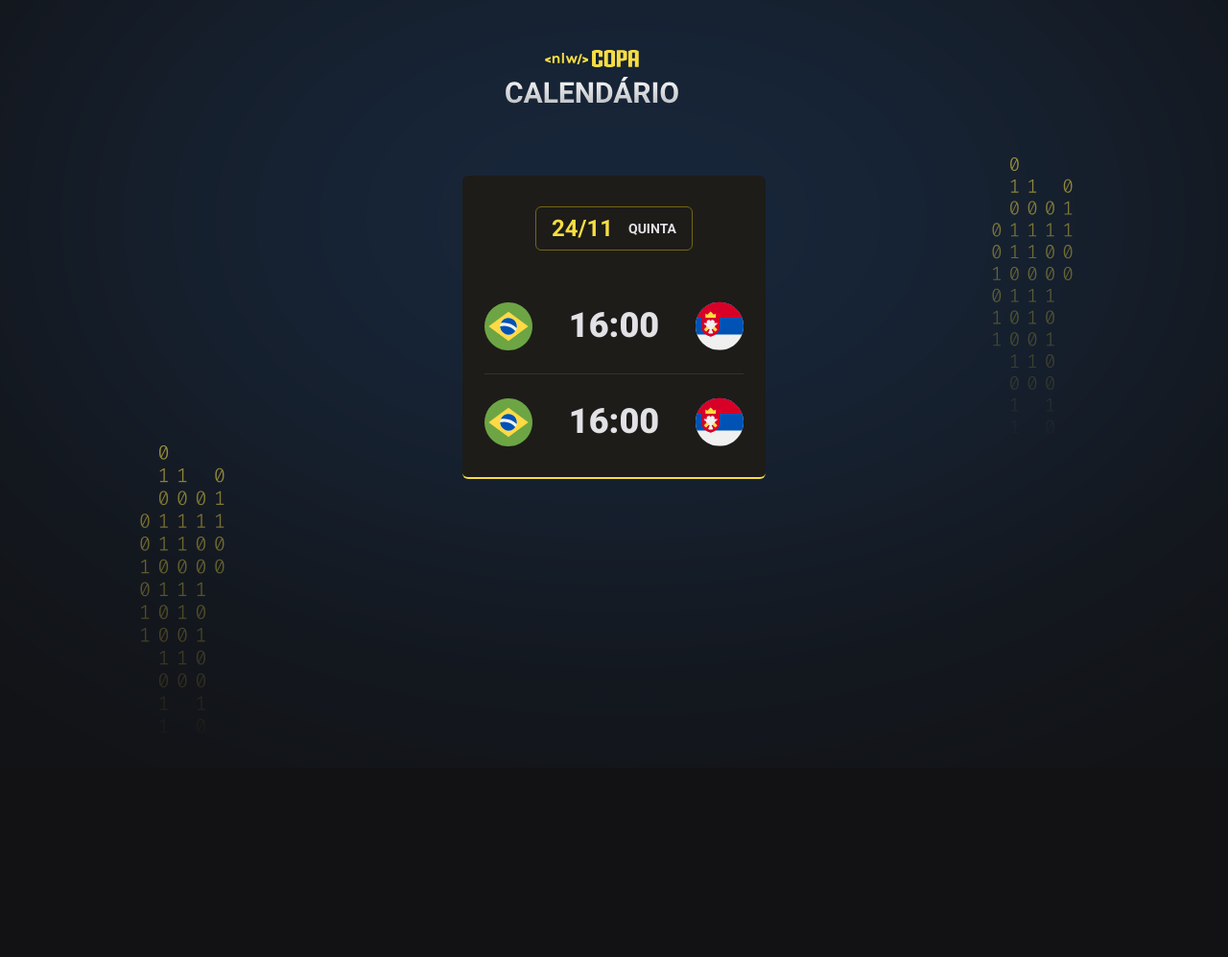
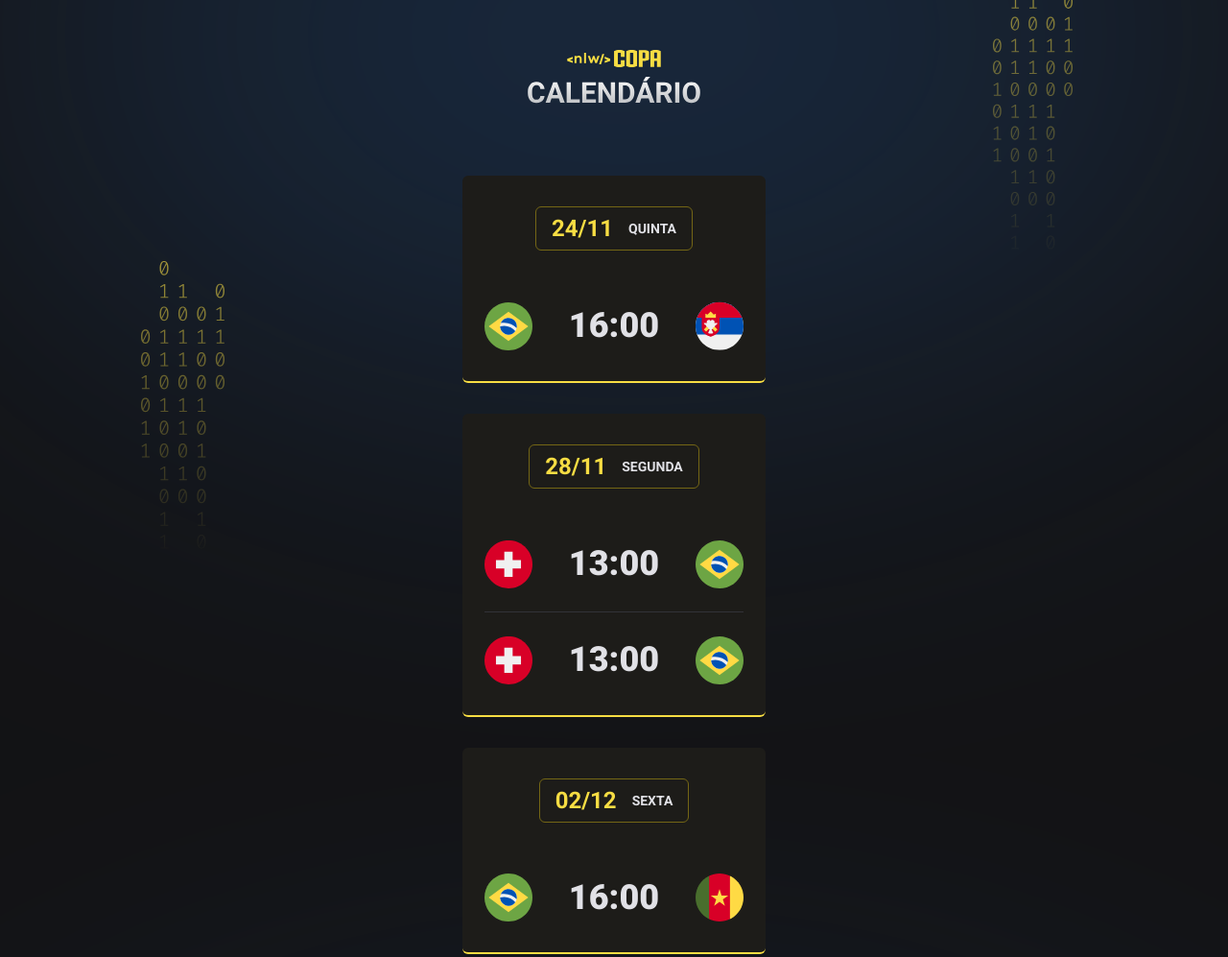
Before and after one commit to juscelinodjj/NLW-COPA, a plain HTML site: page index.html in a window 1280 px wide. Shown: the whole page at 96% size. Before the commit the page ends 800 px from the top, so only its background shows below. Drawn offline with Linux system fonts and the light colour scheme.

Commit message:
finalizei a aula 03

```diff
--- a/index.html
+++ b/index.html
@@ -14,28 +14,8 @@
 <body>
 
     <div id="app">
-        <header>
-            <img src="assets/logo.svg" alt="">
-        </header>
-        <main id="cards">
-            <div class="card">
-                <h2>24/11 <span>quinta</span></h2>
 
-                <ul>
-                    <li>
-                        <img src="assets/icon-brazil.svg" alt="Bandeira do Brasil">
-                        <strong>16:00</strong>
-                        <img src="assets/icon-serbia.svg" alt="Bandeira da Sérvia">
-                    </li>
-                    <li>
-                        <img src="assets/icon-brazil.svg" alt="Bandeira do Brasil">
-                        <strong>16:00</strong>
-                        <img src="assets/icon-serbia.svg" alt="Bandeira da Sérvia">
-                    </li>
-                </ul>
-            </div>
-        </main>
     </div>
-
+    <script src="./main.js"></script>
 </body>
 </html>
--- /dev/null
+++ b/main.js
@@ -0,0 +1,37 @@
+function createGame(player1, hour, player2){
+
+    return `
+                    <li>
+                        <img src="assets/icon-${player1}.svg" alt="Bandeira do Brasil">
+                        <strong>${hour}</strong>
+                        <img src="assets/icon-${player2}.svg" alt="Bandeira da Sérvia">
+                    </li>
+    `
+
+}
+
+function createCard(date, day, games){
+    return `
+    <div class="card">
+                <h2>${date} <span>${day}</span></h2>
+
+                <ul>
+                     ${games}
+                </ul>
+            </div>
+`
+}
+
+document.querySelector('#app').innerHTML = `
+<header>
+            <img src="assets/logo.svg" alt="">
+        </header>
+        <main id="cards">
+            ${createCard("24/11", "quinta",
+            createGame('brazil', '16:00', 'serbia'))}
+            ${createCard("28/11", "segunda",
+            createGame('switzerland', '13:00', 'brazil') + createGame('switzerland', '13:00', 'brazil'))}
+            ${createCard("02/12", "sexta",
+            createGame('brazil', '16:00', 'cameroon'))}
+        </main>
+`
--- a/style.css
+++ b/style.css
@@ -12,7 +12,7 @@ body {
     background-color: #121214;
     background-image: url('./assets/bg.svg');
     background-position-x: center;
-    background-position-y: 55%;
+    background-position-y: -715px;
 }
 
 body * {
@@ -26,6 +26,13 @@ body * {
 
 header {
     margin-bottom: 63px;
+    text-align: center;
+}
+
+#cards{
+    display: flex;
+    flex-direction: column;
+    gap: 32px;
 }
 
 .card {
```
Also changed, not shown: assets/icon-cameroon.svg (added), assets/icon-switzerland.svg (added).
